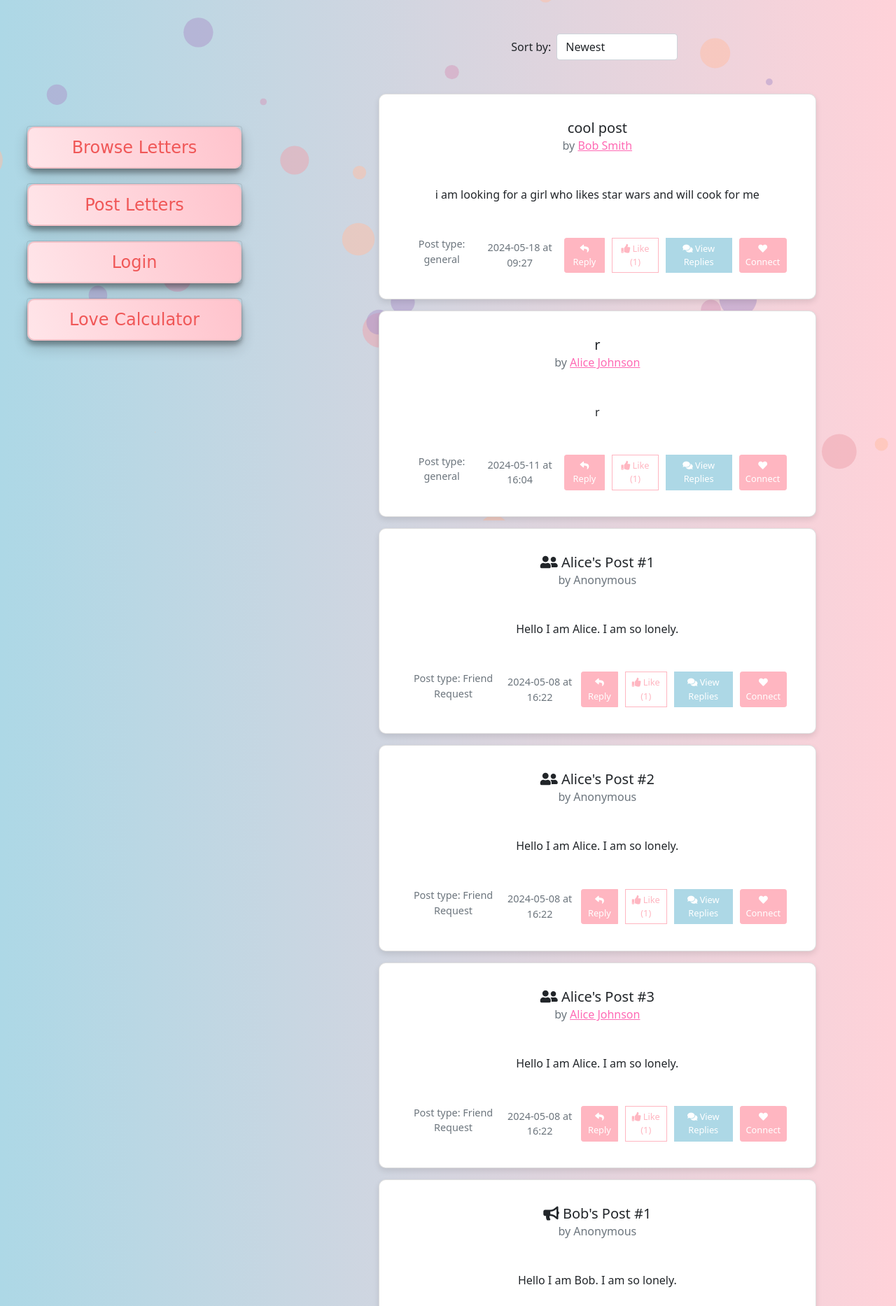
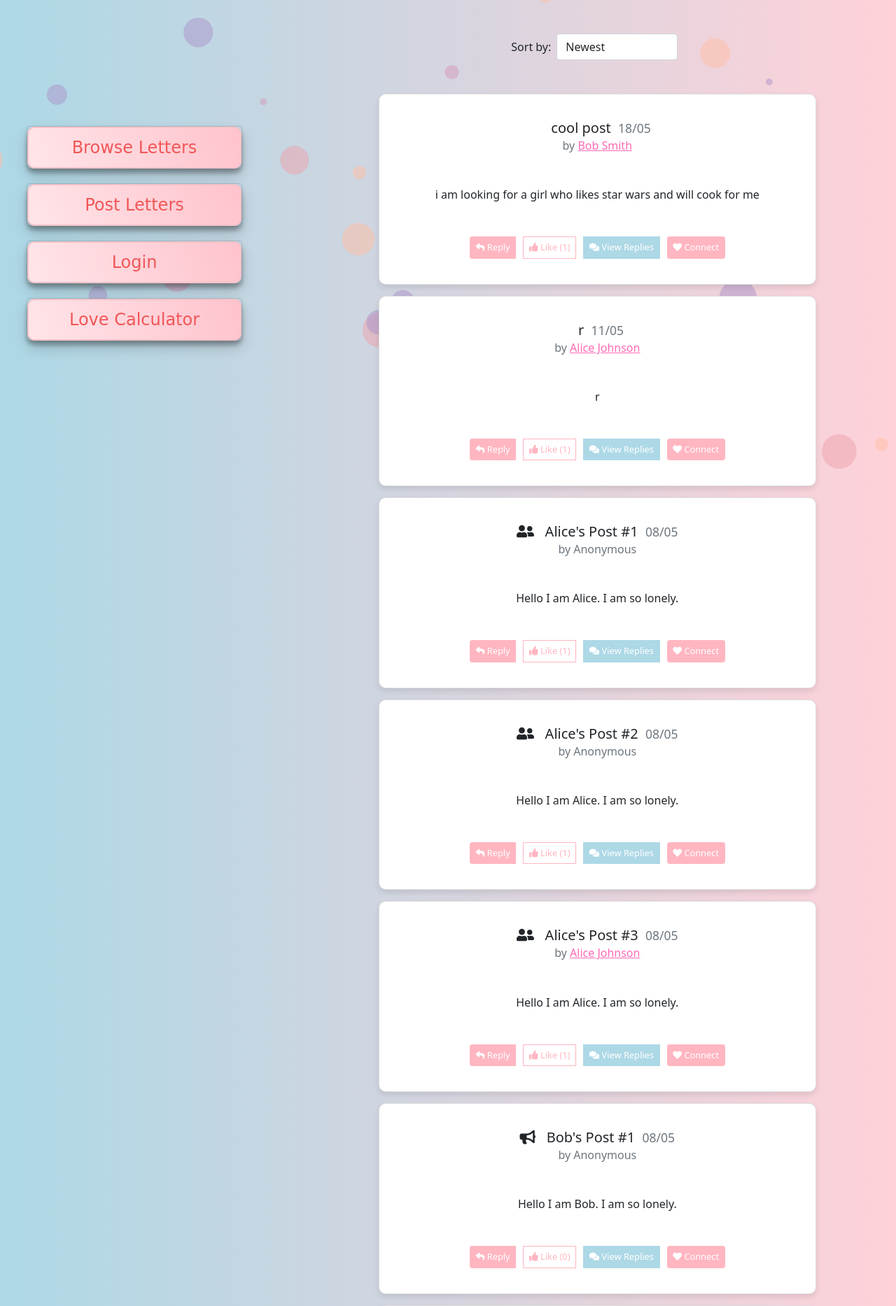
Before and after one commit to 0x3F-Lab/love-letters, a Flask app: page /post/browse in a window 1280 px wide. Shown: the part 56-1923 px from the top of the page at 70% size. Run offline with Flask 3, Linux system fonts and the light colour scheme; some libraries are stand-ins or nearby versions.

Commit message:
card changes

```diff
--- a/src/templates/account.html
+++ b/src/templates/account.html
@@ -4,7 +4,7 @@
 
 {% block content %}
 
-<div id="account_modal" class="container py-5 h-100" style="margin-top: 15vh">
+<div id="account_modal" class="container py-5 h-100">
   <div class="row d-flex justify-content-center align-items-center h-100">
     <div class="col col-lg-8 mb-4 mb-lg-0">
       <div class="card mb-3" style="border-radius: .5rem;">
--- a/src/templates/components/postcard.html
+++ b/src/templates/components/postcard.html
@@ -10,7 +10,10 @@
             {% elif post.post_type == 'General Broadcast' %}
                 <i class="fas fa-bullhorn"></i>
             {% endif %}
-            {{ post.title }}
+            &nbsp;&nbsp;{{ post.title }}&nbsp;
+            <small class="text-muted">
+                {{ post.created_at.strftime('%d/%m') }}
+            </small>
         </h5>
         <h6 class="card-subtitle text-muted">
             by {% if post.is_anonymous %}Anonymous{% else %}<a href="#" data-toggle="modal" data-target="#account_modal" onclick="loadUserProfile({{ post.user_id }})" class="author-link">
@@ -18,11 +21,7 @@
             </a>{% endif %}
         </h6>
         <p class="card-text my-5">{{ post.content }}</p>
-        <div class="d-flex justify-content-between align-items-center post-meta">
-            <small class="text-muted post-type">Post type: {{ post.post_type }}</small>
-            <small class="text-muted">
-                {{ post.created_at.strftime('%Y-%m-%d at %H:%M') }}
-            </small>
+        <div class="d-flex justify-content-center align-items-center post-meta">
             <div class="btn-group">
                 <button type="button" class="btn btn-primary btn-sm" data-bs-toggle="modal" data-bs-target="#replyModal" onclick="setPostId({{ post.post_id }})">
                     <i class="fas fa-reply"></i> <span class="btn-text">Reply</span>
--- a/src/templates/notifications.html
+++ b/src/templates/notifications.html
@@ -24,5 +24,5 @@
     {% endfor %}
 </div>
 
-{% include 'components/user.html' %}
+{% include 'components/profile.html' %}
 {% endblock %}
--- a/src/templates/post.html
+++ b/src/templates/post.html
@@ -1,6 +1,7 @@
 {% extends "base.html" %} {% block title %}Love Letters | Post{% endblock %} {% block content %}
-<div class="centered-content">
-  <div class="form-container" style="margin-top: 62vh;">
+<div class="centered-content py-5 h-100">
+  <h1 class="mt-5">Write a love letter</h1>
+  <div class="form-container">
     <form method="POST" action="{{ url_for('post.create_post') }}">
       <!-- Hidden field that inclues the CSRF token -->
       <input type="hidden" name="csrf_token" value="{{ csrf_token() }}"/>
```
Also changed, not shown: src/instance/connect_hearts.db, src/static/css/style.css (line endings or trailing spaces).
